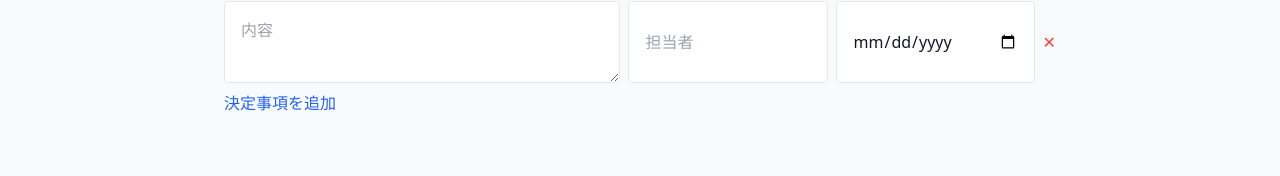
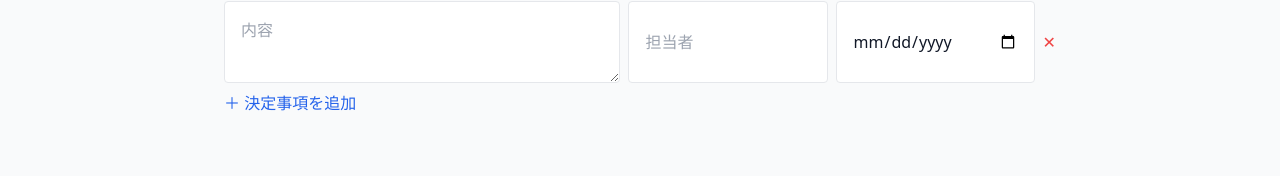
Before and after one commit to yamashita-takahiro-44/gijiroku, a Vue app: page / in a window 1280 px wide. Shown: the part 1667-1843 px from the top of the page. Built offline with nearby package versions, Linux system fonts and the light colour scheme; the HTML template or start-up script is replaced by a standard one.

Commit message:
vercelのビルド対策

```diff
--- a/src/views/HomeView.vue
+++ b/src/views/HomeView.vue
@@ -373,7 +373,7 @@ async function exportToExcel() {
         <button @click="decisions.splice(i, 1)" class="text-red-500">✕</button>
       </div>
       <button @click="decisions.push({ content: '', person: '', deadline: '' })"
-        class="text-blue-600 text-base">決定事項を追加</button>
+        class="text-blue-600 text-base">＋ 決定事項を追加</button>
     </div>
 
     <!-- ToDo -->
--- a/tsconfig.node.json
+++ b/tsconfig.node.json
@@ -10,7 +10,7 @@
   "compilerOptions": {
     "noEmit": true,
     "tsBuildInfoFile": "./node_modules/.tmp/tsconfig.node.tsbuildinfo",
-
+    "target": "ES2020",
     "module": "ESNext",
     "moduleResolution": "Bundler",
     "types": ["node"]
```
Also changed, not shown: tsconfig.app.json (+7 -0 lines).
